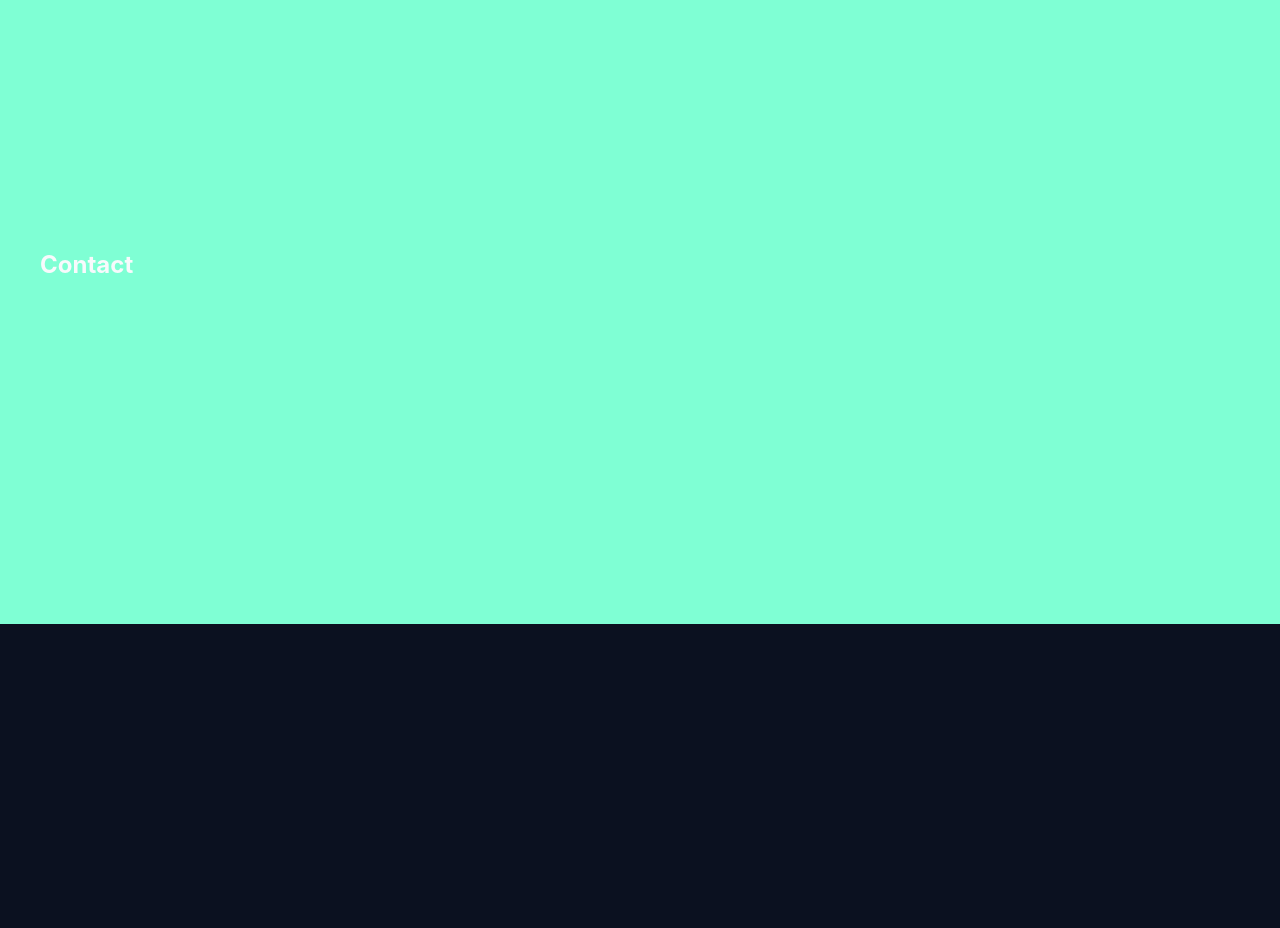
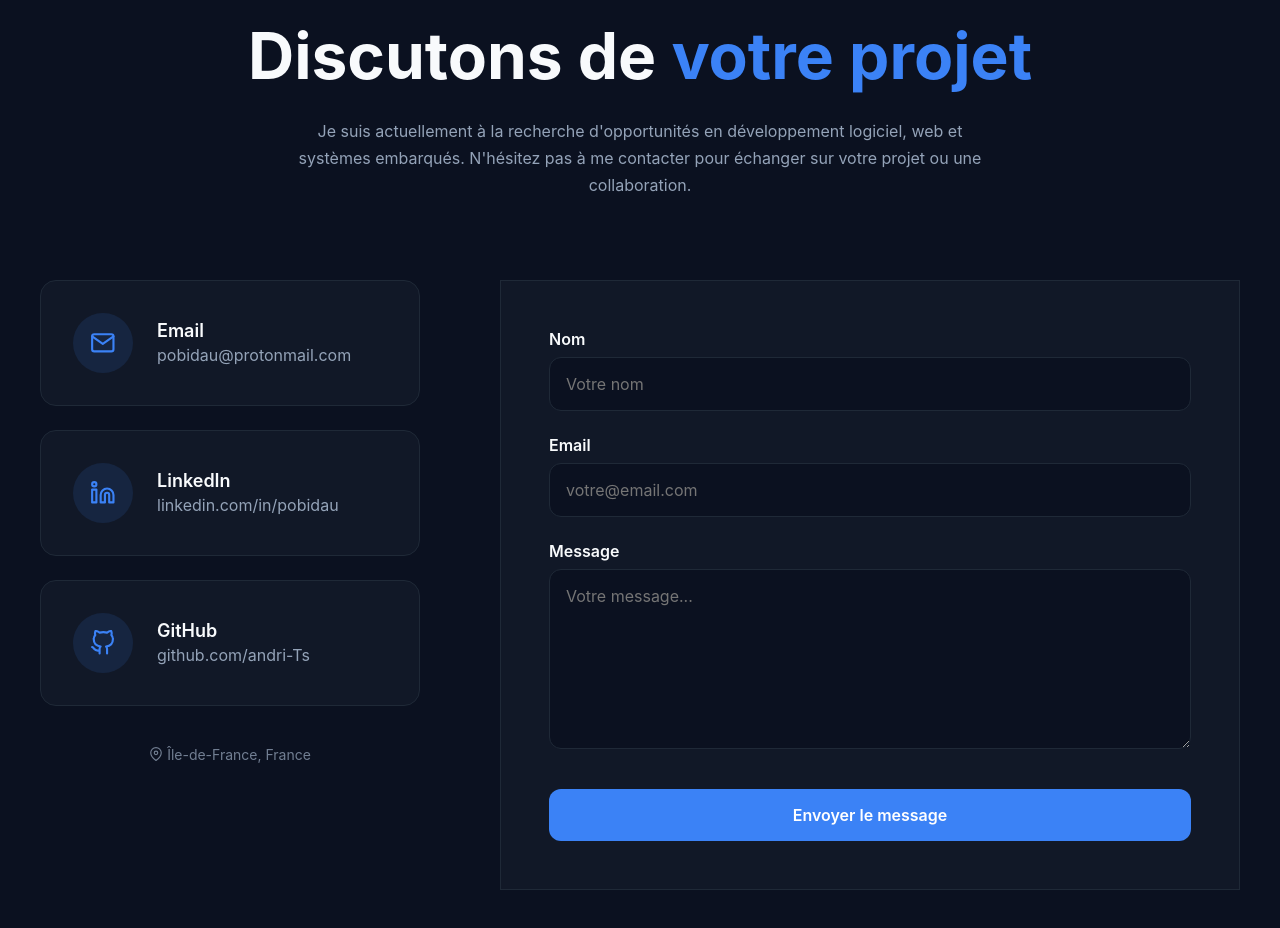
Before and after one commit to andri-Ts/portfolio-v1, a React (Vite) app: page / in a window 1280 px wide. Shown: the part 9523-10451 px from the top of the page. Before the commit the page ends 10147 px from the top, so only its background shows below. Built offline with nearby package versions, Linux system fonts and the light colour scheme.

Commit message:
feat: creation de section Contact

```diff
--- /dev/null
+++ b/src/constants/contact.js
@@ -0,0 +1,27 @@
+import { FiMail, FiGithub, FiLinkedin } from 'react-icons/fi';
+
+export const contacts = [
+  {
+    id: 1,
+    icon: FiMail,
+    title: 'Email',
+    value: 'pobidau@protonmail.com',
+    href: 'mailto:pobidau@protonmail.com',
+  },
+
+  {
+    id: 2,
+    icon: FiLinkedin,
+    title: 'LinkedIn',
+    value: 'linkedin.com/in/pobidau',
+    href: 'https://linkedin.com/in/pobidau',
+  },
+
+  {
+    id: 3,
+    icon: FiGithub,
+    title: 'GitHub',
+    value: 'github.com/andri-Ts',
+    href: 'https://github.com/andri-Ts',
+  },
+];
--- a/src/sections/contact/Contact.jsx
+++ b/src/sections/contact/Contact.jsx
@@ -1,11 +1,30 @@
-import React from 'react';
+import Section from '../../components/ui/section/Section';
+
+import ContactInfo from './ContactInfo';
+import ContactForm from './ContactForm';
+
 import styles from './contact.module.css';
-import Section from '../../components/ui/section/Section';
 
 function Contact() {
   return (
     <Section id="contact" className={styles.contact}>
-      <h1>Contact</h1>
+      <span className={styles.badge}>CONTACT</span>
+
+      <h2 className={styles.title}>
+        Discutons de <span>votre projet</span>
+      </h2>
+
+      <p className={styles.description}>
+        Je suis actuellement à la recherche d'opportunités en développement
+        logiciel, web et systèmes embarqués. N'hésitez pas à me contacter pour
+        échanger sur votre projet ou une collaboration.
+      </p>
+
+      <div className={styles.container}>
+        <ContactInfo />
+
+        <ContactForm />
+      </div>
     </Section>
   );
 }
--- /dev/null
+++ b/src/sections/contact/ContactCard.jsx
@@ -0,0 +1,36 @@
+import styles from './contact.module.css';
+
+function ContactCard({ contact }) {
+  const Icon = contact.icon;
+
+  const CardContent = (
+    <>
+      <div className={styles.iconContainer}>
+        <Icon className={styles.icon} />
+      </div>
+
+      <div className={styles.cardContent}>
+        <h3 className={styles.cardTitle}>{contact.title}</h3>
+
+        <p className={styles.cardValue}>{contact.value}</p>
+      </div>
+    </>
+  );
+
+  if (contact.href) {
+    return (
+      <a
+        href={contact.href}
+        target={contact.href.startsWith('http') ? '_blank' : undefined}
+        rel={contact.href.startsWith('http') ? 'noreferrer' : undefined}
+        className={styles.card}
+      >
+        {CardContent}
+      </a>
+    );
+  }
+
+  return <div className={styles.card}>{CardContent}</div>;
+}
+
+export default ContactCard;
--- /dev/null
+++ b/src/sections/contact/ContactForm.jsx
@@ -0,0 +1,95 @@
+import { useState } from 'react';
+
+import styles from './contact.module.css';
+
+function ContactForm() {
+  const [formData, setFormData] = useState({
+    name: '',
+    email: '',
+    message: '',
+  });
+
+  const [isLoading, setIsLoading] = useState(false);
+
+  const handleChange = (event) => {
+    setFormData((previous) => ({
+      ...previous,
+      [event.target.name]: event.target.value,
+    }));
+  };
+
+  const handleSubmit = async (event) => {
+    event.preventDefault();
+
+    setIsLoading(true);
+
+    // On branchera EmailJS ici
+    console.log(formData);
+
+    setTimeout(() => {
+      setIsLoading(false);
+
+      setFormData({
+        name: '',
+        email: '',
+        message: '',
+      });
+    }, 1000);
+  };
+
+  return (
+    <form className={styles.form} onSubmit={handleSubmit}>
+      <div className={styles.field}>
+        <label htmlFor="name">Nom</label>
+
+        <input
+          id="name"
+          type="text"
+          name="name"
+          placeholder="Votre nom"
+          value={formData.name}
+          onChange={handleChange}
+          required
+        />
+      </div>
+
+      <div className={styles.field}>
+        <label htmlFor="email">Email</label>
+
+        <input
+          id="email"
+          type="email"
+          name="email"
+          placeholder="votre@email.com"
+          value={formData.email}
+          onChange={handleChange}
+          required
+        />
+      </div>
+
+      <div className={styles.field}>
+        <label htmlFor="message">Message</label>
+
+        <textarea
+          id="message"
+          name="message"
+          rows="6"
+          placeholder="Votre message..."
+          value={formData.message}
+          onChange={handleChange}
+          required
+        />
+      </div>
+
+      <button
+        className={styles.submitButton}
+        type="submit"
+        disabled={isLoading}
+      >
+        {isLoading ? 'Envoi...' : 'Envoyer le message'}
+      </button>
+    </form>
+  );
+}
+
+export default ContactForm;
--- /dev/null
+++ b/src/sections/contact/ContactInfo.jsx
@@ -0,0 +1,22 @@
+import ContactCard from './ContactCard';
+import { contacts } from '../../constants/contact';
+
+import styles from './contact.module.css';
+import { FiMapPin } from 'react-icons/fi';
+
+function ContactInfo() {
+  return (
+    <div className={styles.info}>
+      {contacts.map((contact) => (
+        <ContactCard key={contact.id} contact={contact} />
+      ))}
+
+      <p className={styles.location}>
+        <FiMapPin />
+        <span>Île-de-France, France</span>
+      </p>
+    </div>
+  );
+}
+
+export default ContactInfo;
--- a/src/sections/contact/contact.module.css
+++ b/src/sections/contact/contact.module.css
@@ -1,3 +1,280 @@
-.contact {
-  background-color: aquamarine;
+/* ========= HEADER ========= */
+
+.badge {
+  display: block;
+  text-align: center;
+
+  color: var(--color-primary);
+
+  font-size: var(--fs-sm);
+  font-weight: 600;
+
+  letter-spacing: 2px;
+  text-transform: uppercase;
+
+  margin-bottom: var(--spacing-md);
 }
+
+.title {
+  text-align: center;
+
+  font-size: var(--fs-4xl);
+
+  margin-bottom: var(--spacing-lg);
+}
+
+.title span {
+  color: var(--color-primary);
+}
+
+.description {
+  max-width: 700px;
+
+  margin: 0 auto var(--spacing-3xl);
+
+  text-align: center;
+
+  color: var(--color-text-secondary);
+
+  line-height: 1.7;
+}
+
+/* ========= LAYOUT ========= */
+
+.container {
+  display: grid;
+  grid-template-columns: 380px 1fr;
+
+  gap: var(--spacing-3xl);
+
+  align-items: start;
+}
+
+/* ========= CONTACT INFO ========= */
+
+.info {
+  display: flex;
+  flex-direction: column;
+
+  gap: var(--spacing-lg);
+}
+
+/* ========= CONTACT CARD ========= */
+
+.card {
+  display: flex;
+  align-items: center;
+
+  gap: var(--spacing-lg);
+
+  padding: var(--spacing-xl);
+
+  background: var(--color-surface);
+
+  border: 1px solid var(--color-surface-light);
+  border-radius: var(--radius-lg);
+
+  color: inherit;
+  text-decoration: none;
+
+  transition: var(--transition-normal);
+}
+
+.card:hover {
+  transform: translateY(-5px);
+
+  border-color: var(--color-primary);
+
+  box-shadow: var(--shadow-md);
+}
+
+.iconContainer {
+  width: 60px;
+  height: 60px;
+
+  border-radius: 50%;
+
+  background: rgba(59, 130, 246, 0.12);
+
+  display: flex;
+  align-items: center;
+  justify-content: center;
+
+  flex-shrink: 0;
+}
+
+.icon {
+  font-size: 1.6rem;
+
+  color: var(--color-primary);
+
+  transition: var(--transition-normal);
+}
+
+.card:hover .icon {
+  transform: scale(1.15);
+}
+
+.cardContent {
+  display: flex;
+  flex-direction: column;
+
+  gap: var(--spacing-xs);
+}
+
+.cardTitle {
+  font-size: var(--fs-lg);
+  font-weight: 600;
+
+  color: var(--color-text);
+}
+
+.cardValue {
+  color: var(--color-text-secondary);
+
+  word-break: break-word;
+}
+
+/* ========= LOCATION ========= */
+
+.location {
+  display: flex;
+  justify-content: center;
+  align-items: center;
+  gap: var(--spacing-xs);
+
+  margin-top: var(--spacing-md);
+
+  color: var(--color-text-secondary);
+  font-size: var(--fs-sm);
+
+  opacity: 0.75;
+}
+
+/* ========= FORM ========= */
+
+.form {
+  display: flex;
+  flex-direction: column;
+
+  gap: var(--spacing-lg);
+
+  padding: var(--spacing-2xl);
+
+  background: var(--color-surface);
+
+  border: 1px solid var(--color-surface-light);
+  border-radius: var(--radius-xl);
+}
+
+.field {
+  display: flex;
+  flex-direction: column;
+
+  gap: var(--spacing-sm);
+}
+
+.field label {
+  font-weight: 600;
+
+  color: var(--color-text);
+}
+
+.field input,
+.field textarea {
+  width: 100%;
+
+  padding: var(--spacing-md);
+
+  background: var(--color-background);
+
+  border: 1px solid var(--color-surface-light);
+  border-radius: var(--radius-md);
+
+  color: var(--color-text);
+
+  font: inherit;
+
+  transition: var(--transition-fast);
+}
+
+.field textarea {
+  resize: vertical;
+
+  min-height: 180px;
+}
+
+.field input:focus,
+.field textarea:focus {
+  outline: none;
+
+  border-color: var(--color-primary);
+
+  box-shadow: 0 0 0 3px rgba(59, 130, 246, 0.15);
+}
+
+/* ========= BUTTON ========= */
+
+.submitButton {
+  margin-top: var(--spacing-md);
+
+  padding: var(--spacing-md);
+
+  border: none;
+  border-radius: var(--radius-md);
+
+  background: var(--color-primary);
+
+  color: white;
+
+  font-size: var(--fs-md);
+  font-weight: 600;
+
+  cursor: pointer;
+
+  transition: var(--transition-normal);
+}
+
+.submitButton:hover:not(:disabled) {
+  transform: translateY(-3px);
+
+  box-shadow: var(--shadow-md);
+}
+
+.submitButton:disabled {
+  opacity: 0.7;
+
+  cursor: not-allowed;
+}
+
+/* ========= RESPONSIVE ========= */
+
+@media (max-width: 992px) {
+  .container {
+    grid-template-columns: 1fr;
+
+    gap: var(--spacing-2xl);
+  }
+
+  .info {
+    order: 2;
+  }
+
+  .form {
+    order: 1;
+  }
+}
+
+@media (max-width: 768px) {
+  .form {
+    padding: var(--spacing-xl);
+  }
+
+  .card {
+    padding: var(--spacing-lg);
+  }
+
+  .title {
+    font-size: var(--fs-3xl);
+  }
+}
```
